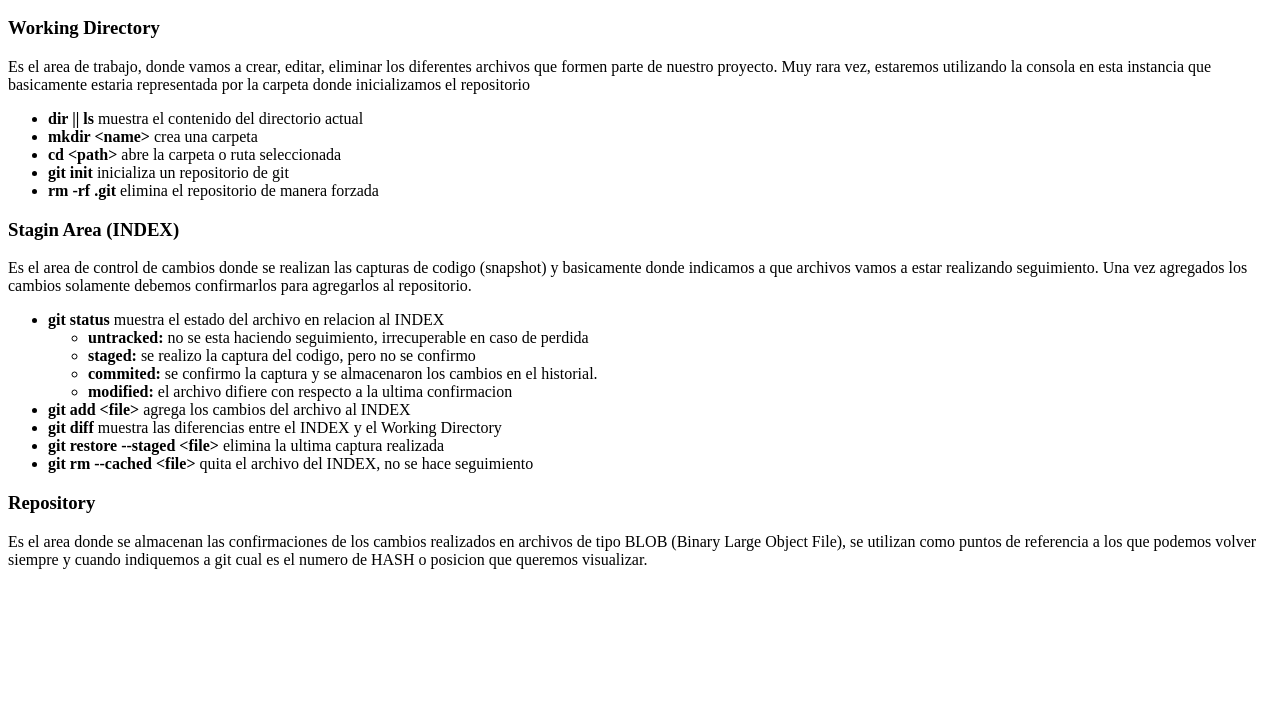
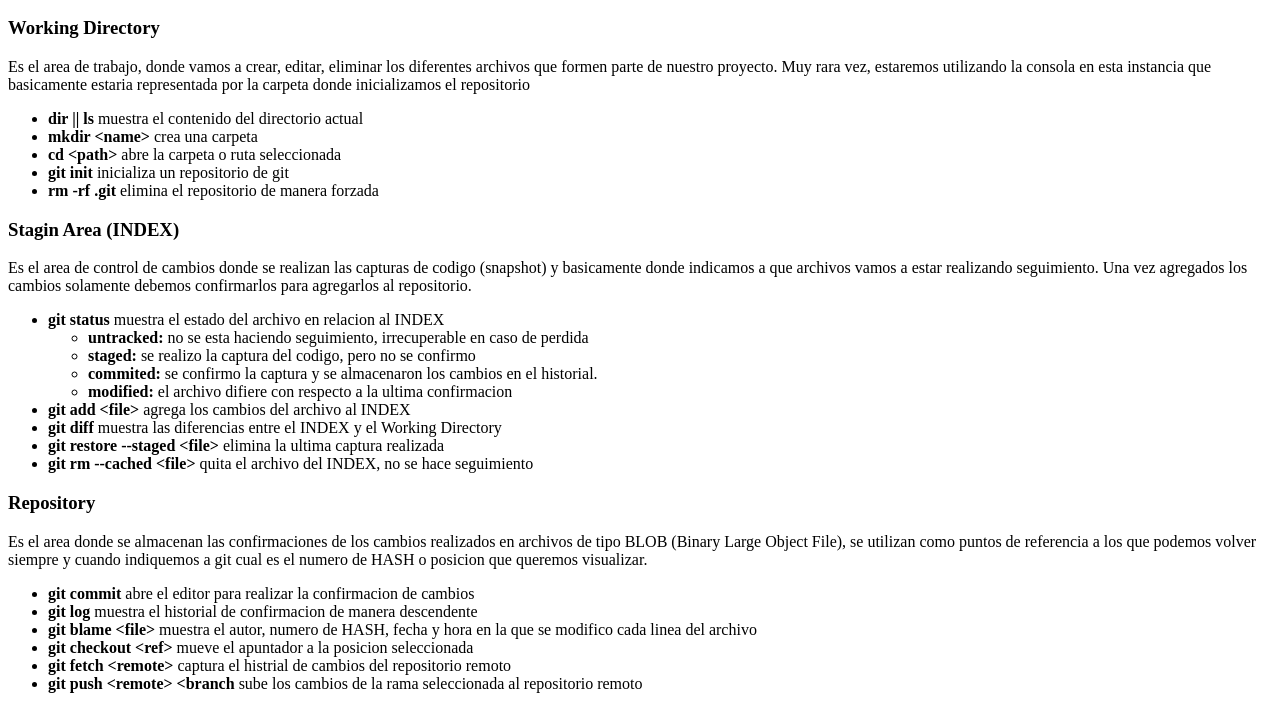
Before and after one commit to fcontarino/git-col-v19, a plain HTML site: page index.html in a window 1280 px wide. Shown: the part 168-877 px from the top of the page. Before the commit the page ends 800 px from the top, so only its background shows below. Drawn offline with Linux system fonts and the light colour scheme.

Commit message:
Comandos GIT: Repository

```diff
--- a/index.html
+++ b/index.html
@@ -56,6 +56,15 @@
             <p>Es el area donde se almacenan las confirmaciones de los cambios realizados en archivos de tipo BLOB
                 (Binary Large Object File), se utilizan como puntos de referencia a los que podemos volver siempre y
                 cuando indiquemos a git cual es el numero de HASH o posicion que queremos visualizar.</p>
+                <ul class="commands">
+                    <li><strong>git commit</strong> abre el editor para realizar la confirmacion de cambios</li>
+                    <li><strong>git log</strong> muestra el historial de confirmacion de manera descendente</li>
+                    <li><strong>git blame &lt;file></strong> muestra el autor, numero de HASH, fecha y hora en la que se modifico cada linea del archivo</li>
+                    <li><strong>git checkout &lt;ref></strong> mueve el apuntador a la posicion seleccionada</li>
+                    <li><strong>git fetch &lt;remote></strong> captura el histrial de cambios del repositorio remoto</li>
+                    <li><strong>git push &lt;remote> &lt;branch</strong> sube los cambios de la rama seleccionada al repositorio remoto</li>
+                </ul>
+
         </article>
     </section>
 </body>
```
